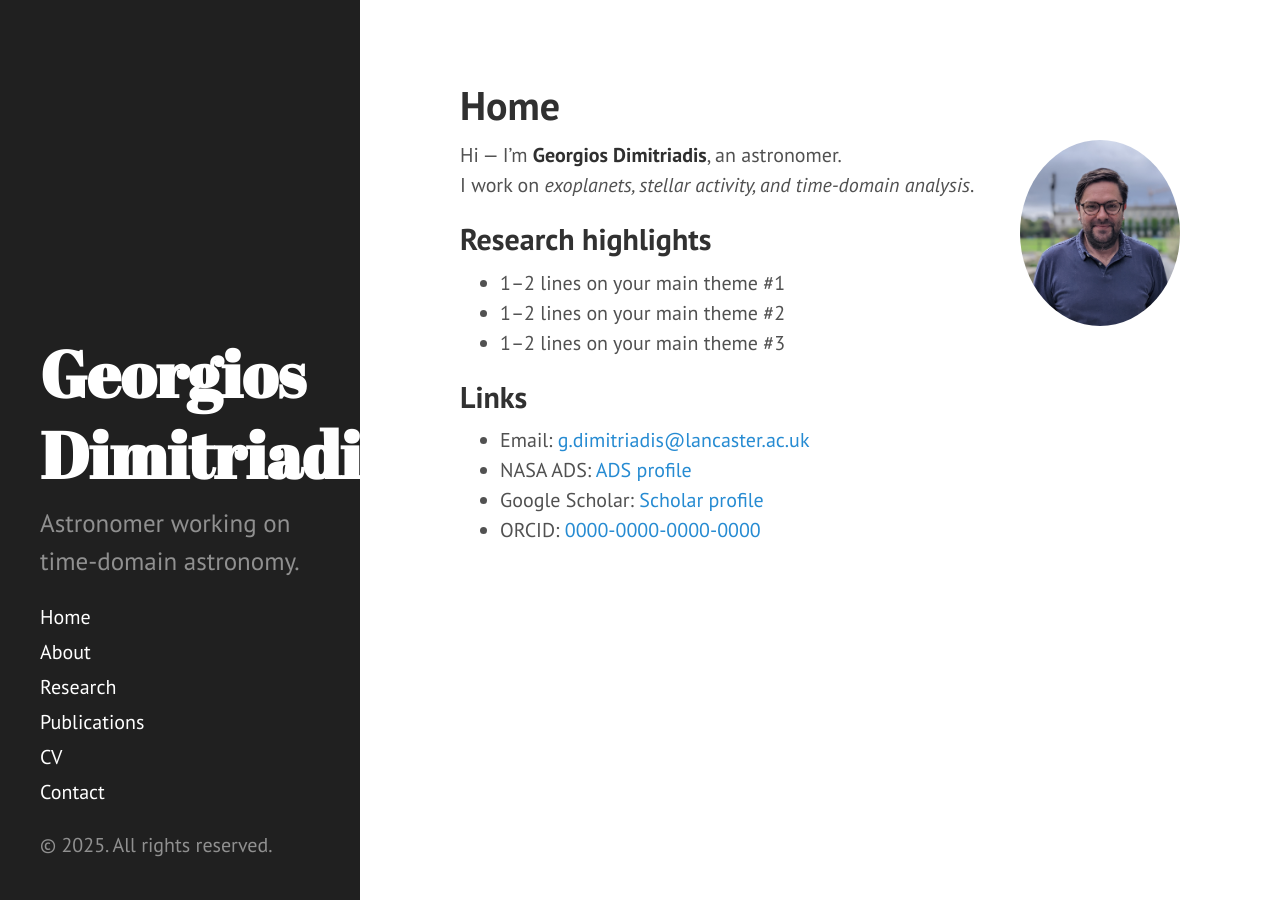
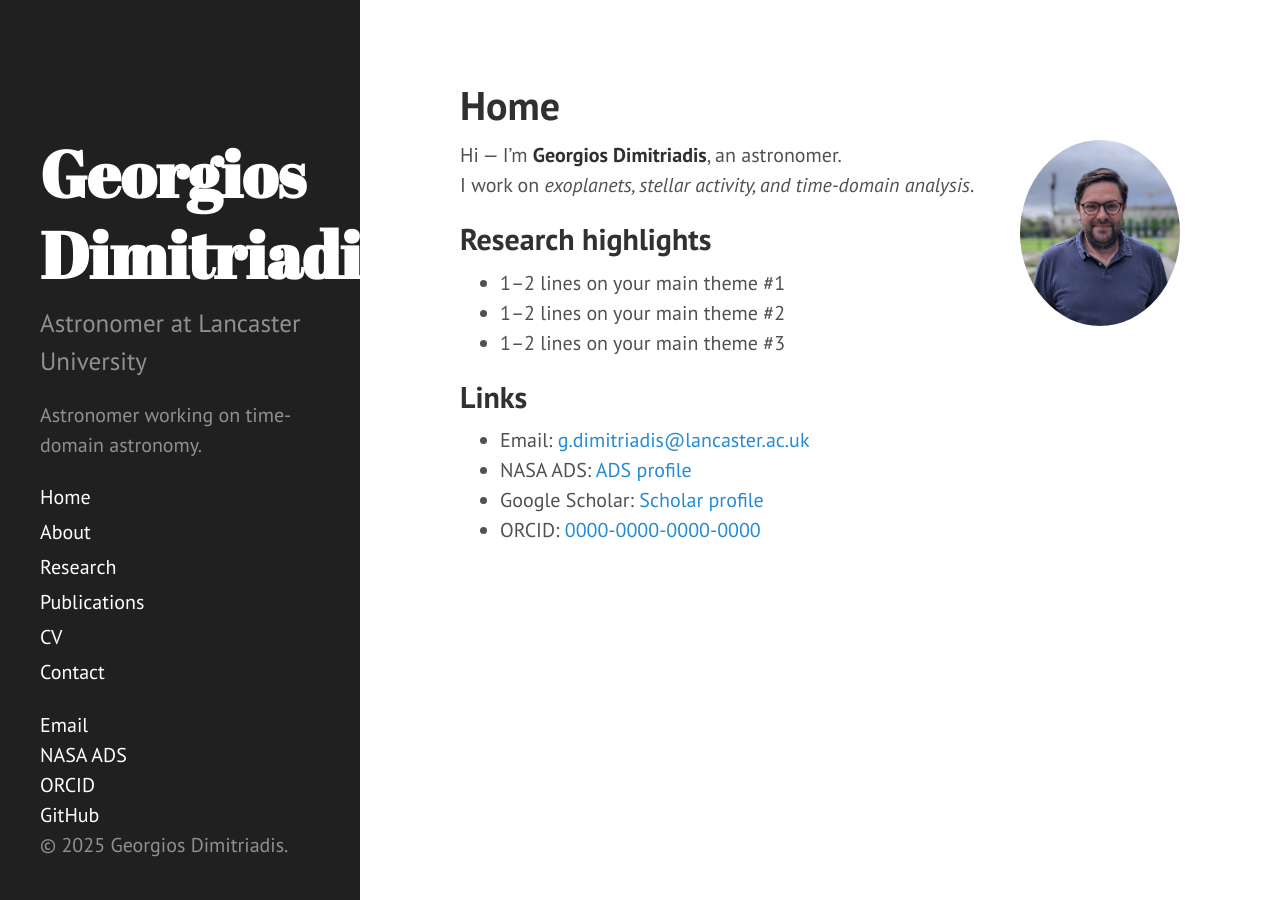
Before and after one commit to geodimitriadis/geodimitriadis.github.io, a Jekyll site: the page built from index.html, in a window 1280 px wide. Built offline with Jekyll 4.4.1, drawn with Linux system fonts in a browser that asks for light colours; the list of posts is cut into pages by our own code.

Commit message:
Update sidebar.html

```diff
--- a/_includes/sidebar.html
+++ b/_includes/sidebar.html
@@ -2,11 +2,18 @@
   <div class="container sidebar-sticky">
     <div class="sidebar-about">
       <h1>
-        <a href="{{ site.baseurl }}">
+        <a href="{{ site.baseurl }}/">
           {{ site.title }}
         </a>
       </h1>
-      <p class="lead">{{ site.description }}</p>
+
+      {% if site.tagline %}
+        <p class="lead">{{ site.tagline }}</p>
+      {% endif %}
+
+      {% if site.description %}
+        <p>{{ site.description }}</p>
+      {% endif %}
     </div>
 
     <nav class="sidebar-nav">
@@ -18,6 +25,13 @@
       <a class="sidebar-nav-item" href="{{ site.baseurl }}/contact/">Contact</a>
     </nav>
 
-    <p>&copy; {{ site.time | date: '%Y' }}. All rights reserved.</p>
+    <div class="sidebar-links">
+      <a href="mailto:g.dimitriadis@lancaster.ac.uk">Email</a><br>
+      <a href="https://ui.adsabs.harvard.edu/user/libraries/9QZsHjSzS3GgJT5W_WMhHw" target="_blank" rel="noopener">NASA ADS</a><br>
+      <a href="https://orcid.org/0000-0001-9494-179X" target="_blank" rel="noopener">ORCID</a><br>
+      <a href="https://github.com/geodimitriadis" target="_blank" rel="noopener">GitHub</a>
+    </div>
+
+    <p>&copy; {{ site.time | date: '%Y' }} {{ site.title }}.</p>
   </div>
 </div>
```
